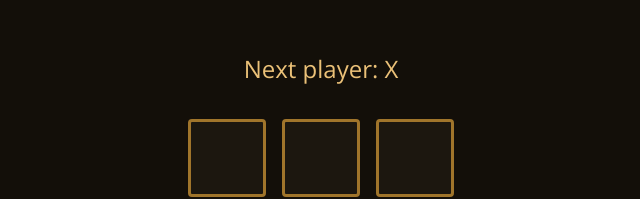
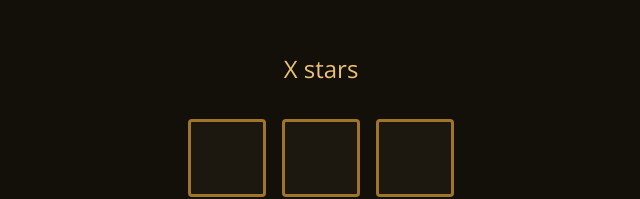
Before and after one commit to vhlongon/tic-tac-toe, a React (Vite) app: page / in a window 1280 px wide. Shown: the part 157-356 px from the top of the page, without its empty margins (319-959 px from the left). Built offline with nearby package versions, Linux system fonts and the light colour scheme.

Commit message:
tweak status text

```diff
--- a/src/App.tsx
+++ b/src/App.tsx
@@ -64,7 +64,9 @@ const App = () => {
   const winner = calculateWinner(squares);
 
   const winnerText = winner ? `${winner} wins!` : '';
-  const status = `Next player: ${xIsNext ? 'X' : 'O'}`;
+  const status = !squares.filter(Boolean).length
+    ? 'X stars'
+    : `Next player: ${xIsNext ? 'X' : 'O'}`;
 
   return (
     <div className="game">
```
